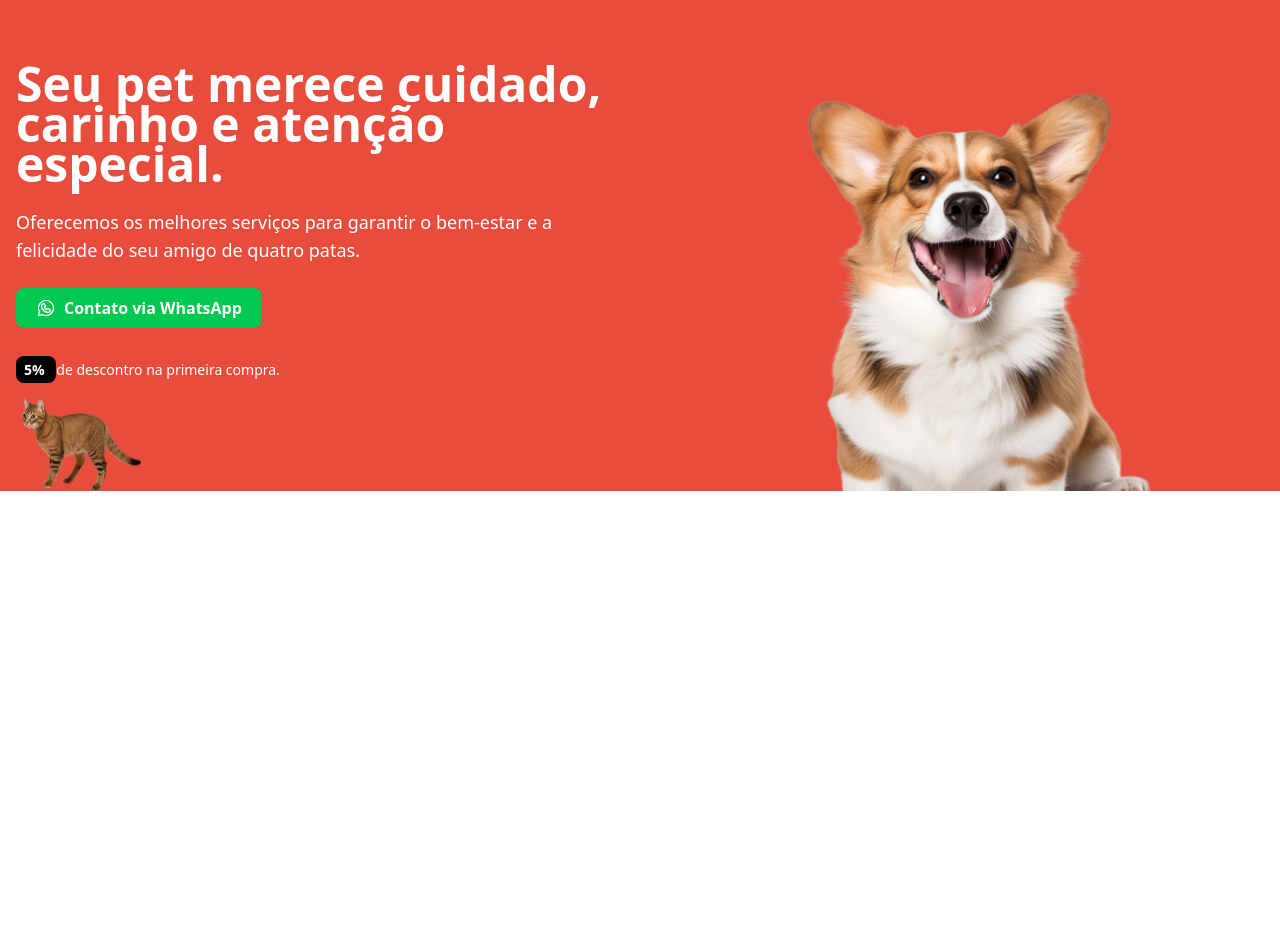
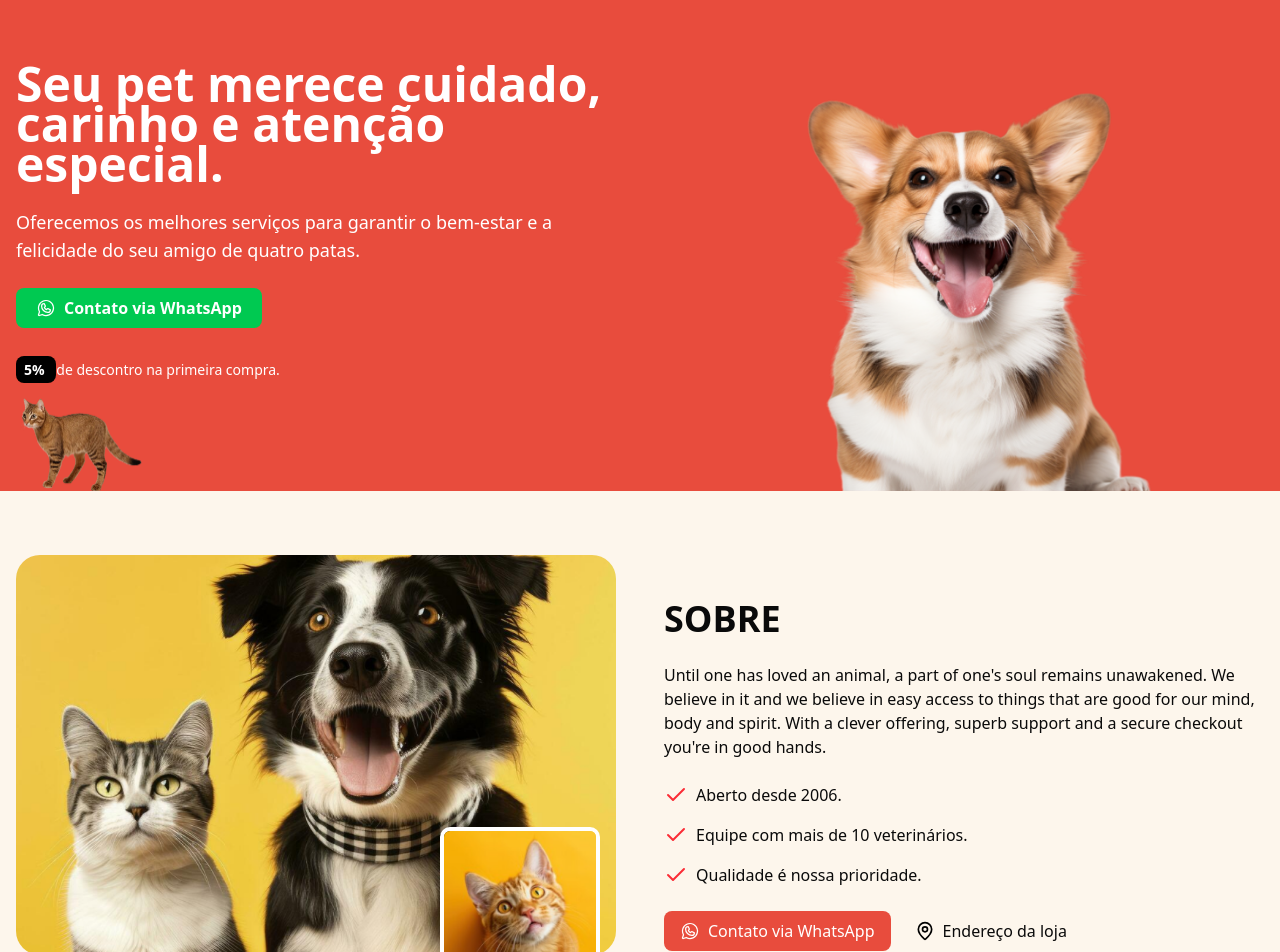
Before and after one commit to Anhaia09/petdev, a Next.js app: page / in a window 1280 px wide. Shown: the top 952 px of the page. Before the commit the page ends 800 px from the top, so only its background shows below. Built offline with nearby package versions, Linux system fonts and the light colour scheme.

Commit message:
feat: Added About component, styled the page and added images

```diff
--- /dev/null
+++ b/src/app/_components/about.tsx
@@ -0,0 +1,88 @@
+import Image from "next/image";
+import about1Img from '../../../public/about-1.png'
+import about2Img from '../../../public/about-2.png'
+import { Check, MapPin } from "lucide-react";
+import { WhatsappLogo } from "@phosphor-icons/react/dist/ssr";
+
+export function About() {
+  return (
+    <section className="bg-[#FDF6ec] py-16">
+      <div className="container px-4 mx-auto">
+
+        <div className="grid grid-cols-1 lg:grid-cols-2 gap-12 items-center">
+
+          <div className="relative" data-aos="fade-up-right" data-aos-delay="300">
+
+            <div className="relative w-full h-[400px] rounded-3xl overflow-hidden">
+              <Image
+                src={about1Img}
+                alt="Foto do cachorro"
+                fill
+                quality={100}
+                className="object-cover hover:scale-110 duration-300"
+                priority
+              />
+            </div>
+
+            <div className="absolute w-40 h-40 right-4 -bottom-8 border-4 overflow-hidden rounded-lg border-white">
+              <Image
+                src={about2Img}
+                alt="Foto do cachorro 2"
+                fill
+                quality={100}
+                priority
+              />
+            </div>
+
+          </div>
+
+          <div className="space-y-6 mt-10" data-aos="fade-up-left" data-aos-delay="300">
+            <h2 className="text-4xl font-bold">SOBRE</h2>
+
+            <p>
+              Until one has loved an animal, a part of one's soul remains unawakened. We believe in it and we believe in easy access to things that are good for our mind, body and spirit. With a clever offering, superb support and a secure checkout you're in good hands.
+            </p>
+
+            <ul className="space-y-4">
+              <li className="flex items-center gap-2">
+                <Check className="text-red-500" />
+                Aberto desde 2006.
+              </li>
+              <li className="flex items-center gap-2">
+                <Check className="text-red-500" />
+                Equipe com mais de 10 veterinários.
+              </li>
+              <li className="flex items-center gap-2">
+                <Check className="text-red-500" />
+                Qualidade é nossa prioridade.
+              </li>
+            </ul>
+
+            <div className="flex gap-2">
+              <a
+                target='_blank'
+                href={`https://wa.me/556799998800?text=Olá vim pelo site e gostaria de mais informações`}
+                className="bg-[#E84C3D] text-white flex items-center justify-center w-fit gap-2 px-4 py-2 rounded-md"
+              >
+                <WhatsappLogo className="w-5 h-5 text-white" />
+                Contato via WhatsApp
+              </a>
+
+              <a
+                href="#"
+                className=" flex items-center justify-center w-fit gap-2 px-4 py-2 rounded-md"
+              >
+                <MapPin className="w-5 h-5 text-black" />
+                Endereço da loja
+              </a>
+            </div>
+
+          </div>
+
+        </div>
+
+
+      </div>
+    </section>
+  )
+}
--- a/src/app/page.tsx
+++ b/src/app/page.tsx
@@ -1,9 +1,11 @@
+import { About } from "./_components/about";
 import { Hero } from "./_components/hero";
 
 export default function Home() {
   return (
     <main>
       <Hero />
+      <About />
 
     </main>
   )
```
